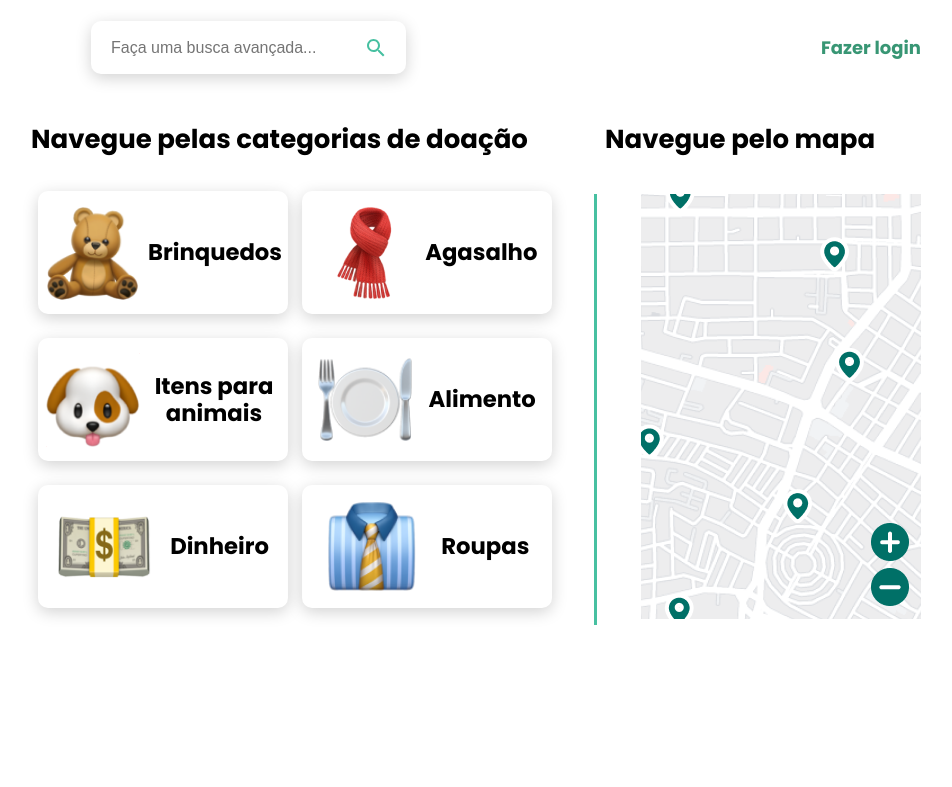
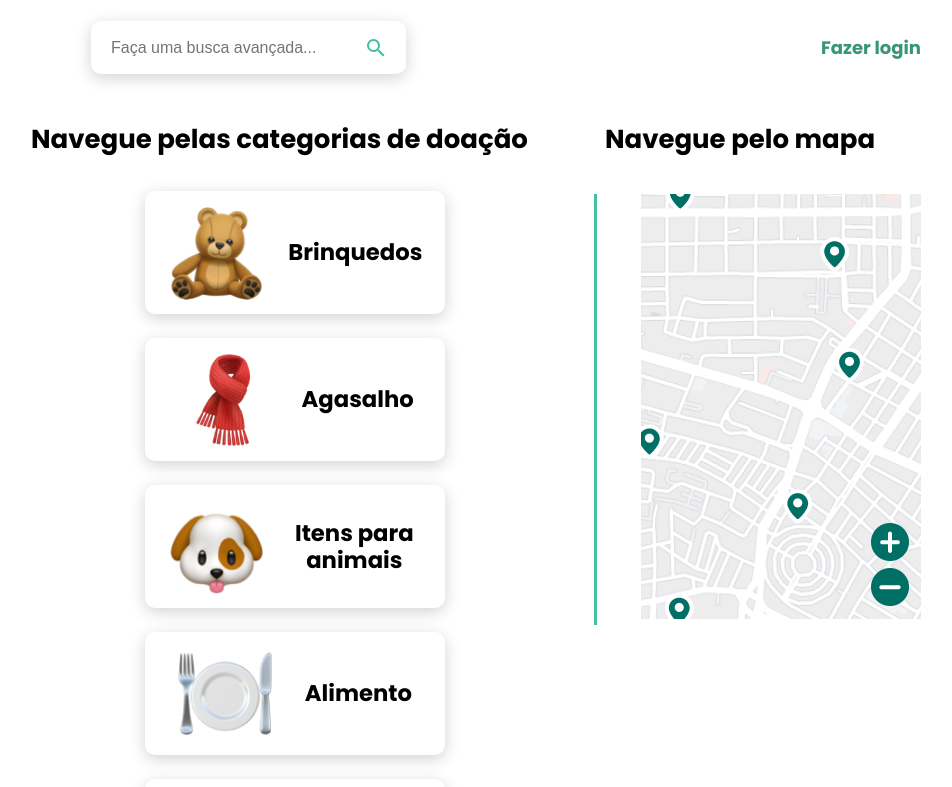
Before and after one commit to estartandodevs-course/doaae, a React (Create React App) app: page /home in a window 1280 px wide. Shown: the top 787 px of the page, without its empty margins (164-1116 px from the left). Built offline with nearby package versions, Linux system fonts and the light colour scheme.

Commit message:
style: Valor do media queries alterado, width alterado para 100%.

```diff
--- a/src/components/CardCategory/styles.js
+++ b/src/components/CardCategory/styles.js
@@ -5,14 +5,14 @@ export const ContainerCard = styled.section`
   justify-content: space-evenly;
   align-items: center;
   max-width: 300px;
-  width: 250px;
+  width: 100%;
   min-width: 150px;
   height: 123px;
   border-radius: 10px;
   box-shadow: 0px 4px 16px rgb(0 0 0 / 18%);
   margin: 12px 2px;
 
-  @media (max-width: 989px) {
+  @media (max-width: 1225px) {
     flex-direction: column;
     width: 150px;
     padding: 12px 0;
@@ -30,7 +30,7 @@ export const NameCategory = styled.p`
   font-size: 22.73px;
   line-height: 27px;
 
-  @media (max-width: 989px) {
+  @media (max-width: 1225px) {
     font-size: 16px;
     line-height: 19px;
   }
```
